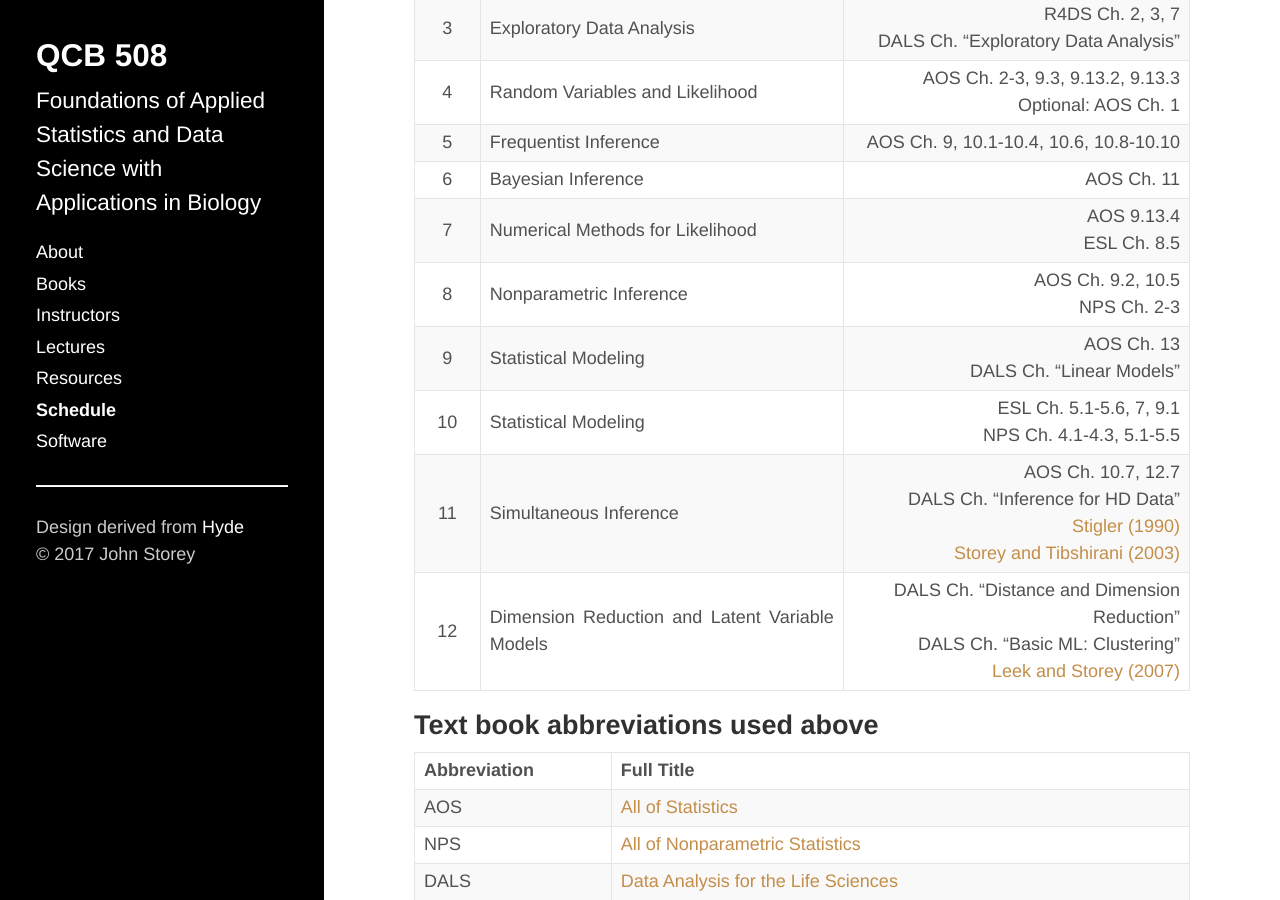
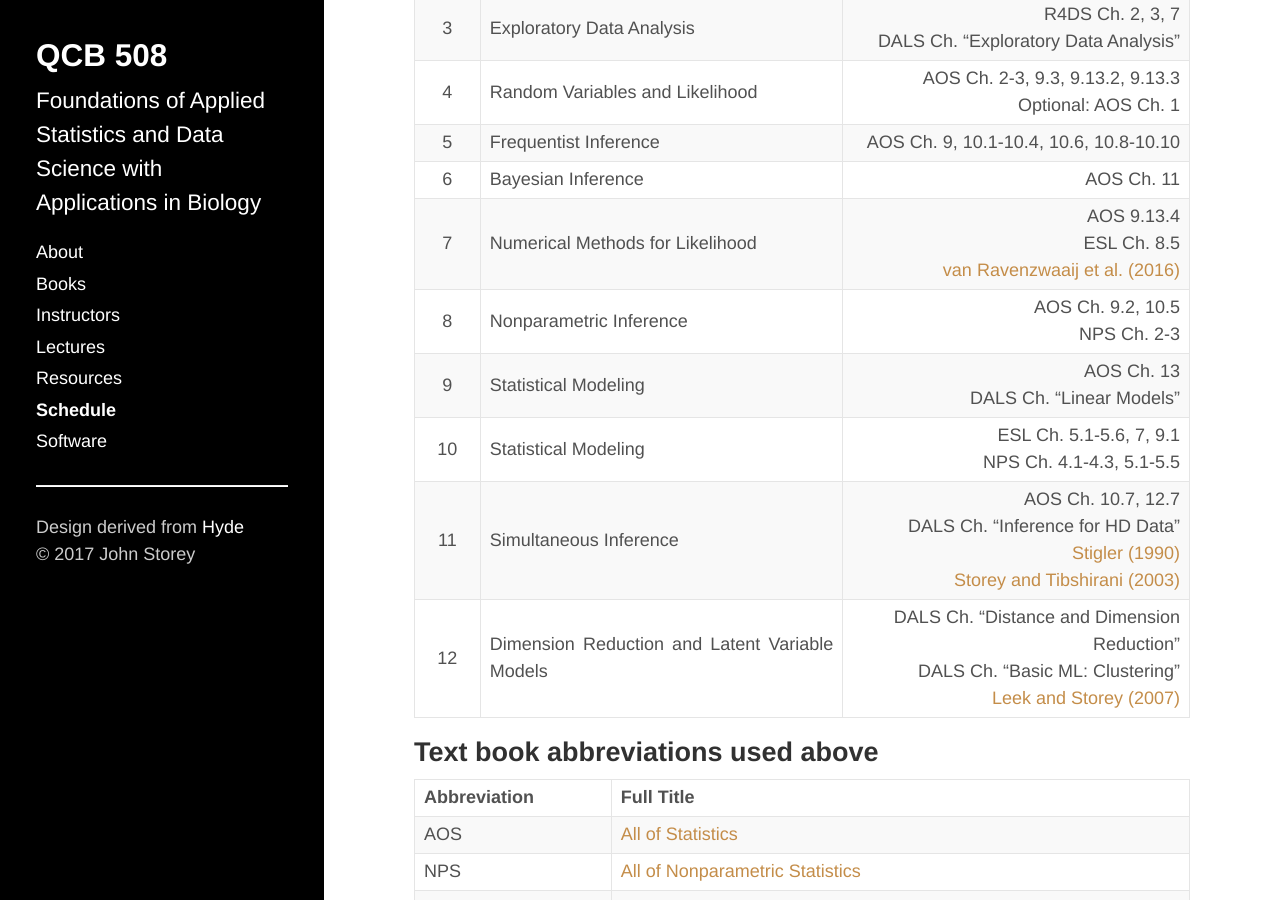
Before and after one commit to jdstorey/asdscourse2019, a Jekyll site: the page built from docs/schedule.md, in a window 1280 px wide and 900 px high, scrolled down 403 px. Built offline with Jekyll 4.4.1, drawn with Linux system fonts in a browser that asks for light colours.

Commit message:
Updated reading schedule.

```diff
--- a/docs/schedule.md
+++ b/docs/schedule.md
@@ -17,7 +17,7 @@ title: Schedule
 | 4 | Random Variables and Likelihood | AOS Ch. 2-3, 9.3, 9.13.2, 9.13.3 <br> Optional: AOS Ch. 1 |
 | 5 | Frequentist Inference | AOS Ch. 9, 10.1-10.4, 10.6, 10.8-10.10 |
 | 6 | Bayesian Inference | AOS Ch. 11 |
-| 7 | Numerical Methods for Likelihood | AOS 9.13.4 <br> ESL Ch. 8.5 |
+| 7 | Numerical Methods for Likelihood | AOS 9.13.4 <br> ESL Ch. 8.5 <br> [van Ravenzwaaij et al. (2016)](http://link.springer.com/article/10.3758/s13423-016-1015-8)|
 | 8 | Nonparametric Inference | AOS Ch. 9.2, 10.5 <br> NPS Ch. 2-3 |
 | 9 | Statistical Modeling | AOS Ch. 13 <br> DALS Ch. "Linear Models" |
 | 10 | Statistical Modeling | ESL Ch. 5.1-5.6, 7, 9.1 <br> NPS Ch. 4.1-4.3, 5.1-5.5|
```
